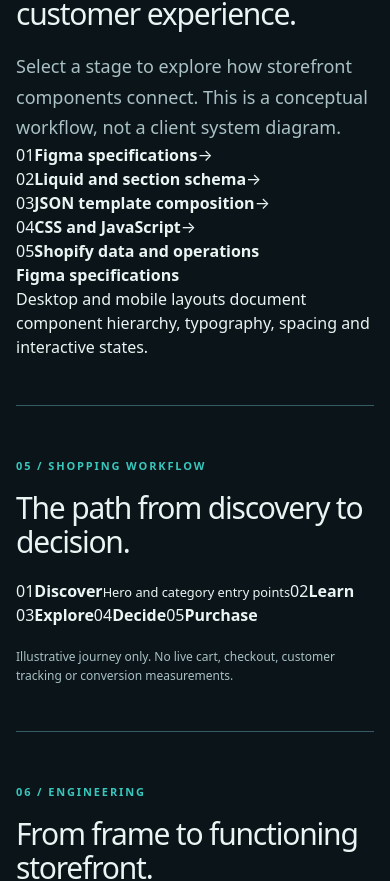
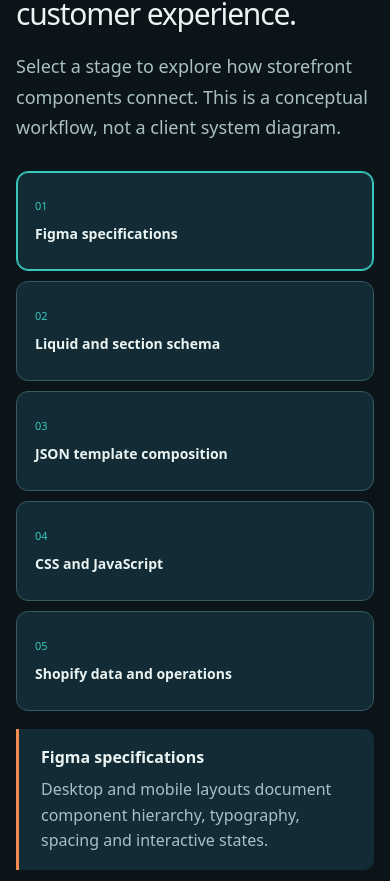
Before and after one commit to bonvallite/developer-portfolio, a Next.js app: page /projects/storefront-engineering in a window 390 px wide. Shown: the part 3709-4590 px from the top of the page. Built offline with nearby package versions, Linux system fonts and the light colour scheme.

Commit message:
style: responsive and accessible workflow diagram controls

```diff
--- a/app/projects/storefront-engineering/storefront-engineering.css
+++ b/app/projects/storefront-engineering/storefront-engineering.css
@@ -1,5 +1,5 @@
 /* 24 Nov 2026: JRV storefront case-study styles. Reuses maintained global
-   --jrv-* palette; no Peter Augustus brand tokens or private theme CSS.
+   --jrv-* palette; no client brand tokens or private theme CSS.
    Responsive and reduced-motion behaviour are intentionally self-contained. */
 .se-page{background:var(--jrv-bg,#0b1419);color:var(--jrv-fg,#eaf4f3);min-height:100vh;font-family:inherit}
 .se-wrap{max-width:1200px;margin:auto;padding:0 24px 90px}
@@ -99,3 +99,22 @@
 .se-code{padding:25px;background:#071216;color:#b5e8df;border:1px solid var(--jrv-border,#365b63);border-radius:12px;overflow-x:auto;white-space:pre;font-size:13px;line-height:1.8;tab-size:2}
 @media(max-width:950px){.se-journey{grid-template-columns:repeat(2,minmax(0,1fr))}}
 @media(max-width:600px){.se-journey{grid-template-columns:1fr}.se-code{font-size:11px;padding:16px}}
+
+/* 24 Nov 2026: architecture and shopping workflow controls.
+   Buttons expose selected state via aria-pressed and remain keyboard reachable. */
+.se-diagram{display:flex;align-items:stretch;flex-wrap:wrap;gap:10px;margin:28px 0 18px}
+.se-diagram-step{display:flex;align-items:center;gap:10px;flex:1 1 170px;min-width:0}
+.se-node{width:100%;min-height:100px;text-align:left;padding:18px;border:1px solid var(--jrv-border,#365b63);border-radius:12px;background:var(--jrv-surface,#122b34);color:var(--jrv-fg,#eaf4f3);cursor:pointer}
+.se-node span,.se-workflow-step span{display:block;font-size:11px;color:var(--jrv-teal,#38c7bc);margin-bottom:10px}
+.se-node strong{display:block;font-size:14px;line-height:1.45}
+.se-node-active,.se-workflow-active{border-color:var(--jrv-teal,#38c7bc)!important;box-shadow:inset 0 0 0 1px var(--jrv-teal,#38c7bc)}
+.se-diagram-arrow{color:var(--jrv-ember,#f28c52);font-size:22px}
+.se-diagram-detail{border-left:3px solid var(--jrv-ember,#f28c52);padding:16px 22px;background:var(--jrv-surface,#122b34);border-radius:0 10px 10px 0}
+.se-diagram-detail p{color:var(--jrv-muted,#a9c1c3);margin:8px 0 0;line-height:1.6}
+.se-workflow{display:grid;grid-template-columns:repeat(5,minmax(0,1fr));gap:10px;margin:26px 0}
+.se-workflow-step{text-align:left;min-height:112px;padding:18px;border:1px solid var(--jrv-border,#365b63);border-radius:12px;background:var(--jrv-surface,#122b34);color:var(--jrv-fg,#eaf4f3);cursor:pointer}
+.se-workflow-step strong{display:block;font-size:15px}
+.se-workflow-step small{display:block;color:var(--jrv-muted,#a9c1c3);font-size:12px;line-height:1.5;margin-top:10px}
+.se-node:focus-visible,.se-workflow-step:focus-visible{outline:3px solid var(--jrv-focus,#f28c52);outline-offset:3px}
+@media(max-width:900px){.se-workflow{grid-template-columns:repeat(3,minmax(0,1fr))}}
+@media(max-width:600px){.se-diagram{flex-direction:column}.se-diagram-step{flex-basis:auto}.se-diagram-arrow{display:none}.se-workflow{grid-template-columns:1fr 1fr}.se-workflow-step{min-height:85px}}
```
